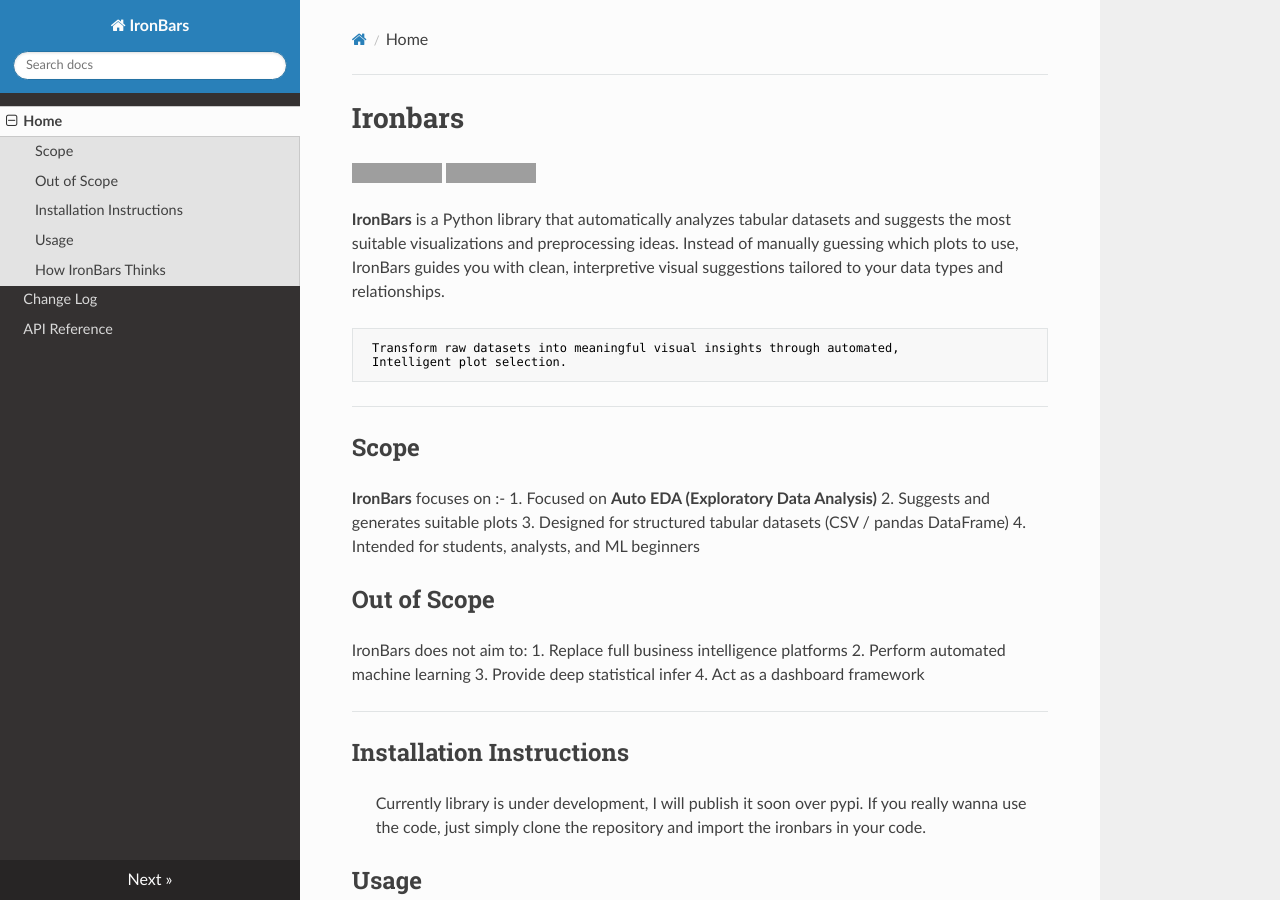
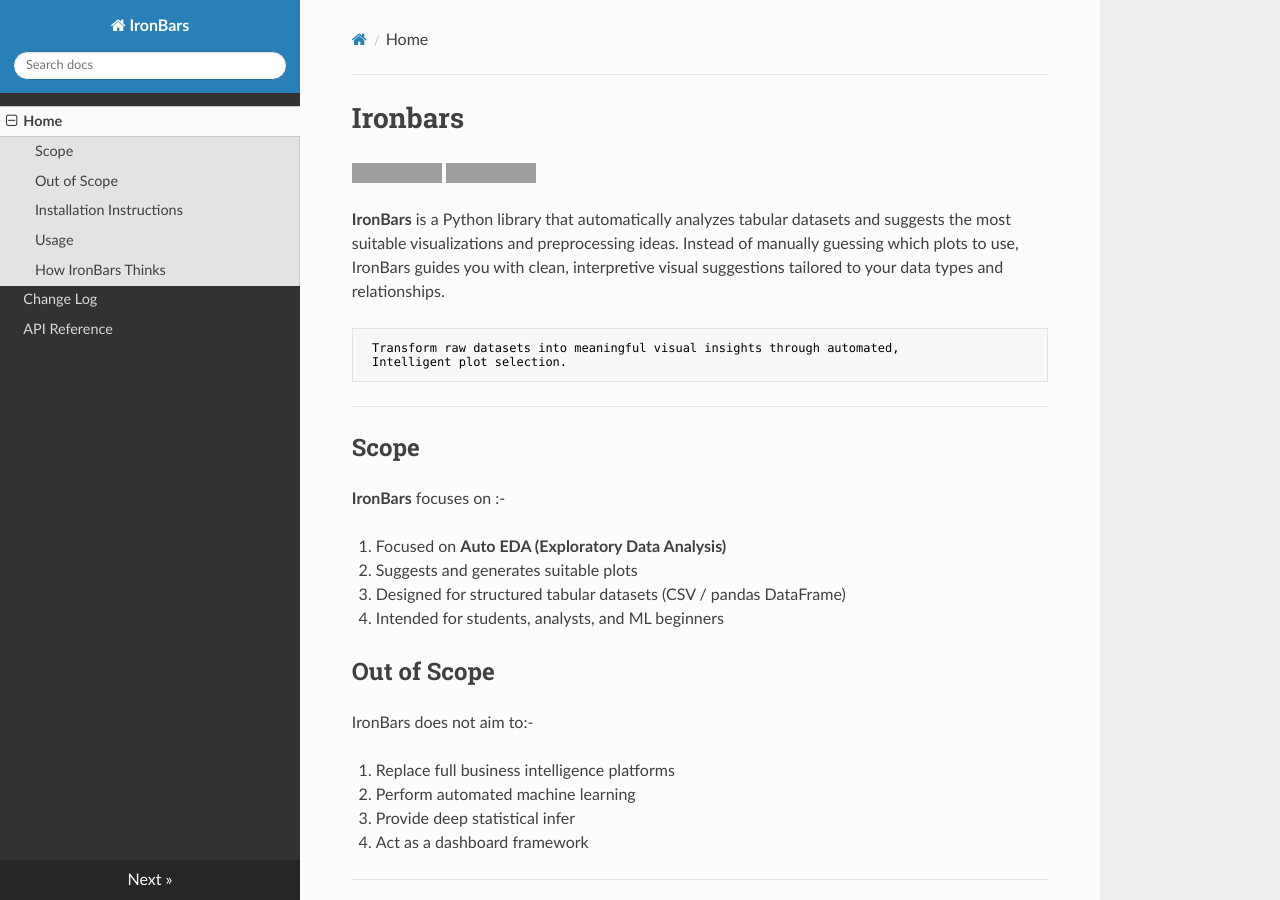
Before and after one commit to GourSahil/ironbars, an MkDocs documentation site: the page built from docs/index.md, in a window 1280 px wide and 900 px high. Built offline with MkDocs 1.6.1, drawn with Linux system fonts in a browser that asks for light colours; nearby versions of some CDN libraries; grey boxes are pictures that could not be loaded.

Commit message:
Fixed a minor visual bug

```diff
--- a/docs/index.md
+++ b/docs/index.md
@@ -13,13 +13,15 @@ interpretive visual suggestions tailored to your data types and relationships.
 ---
 ## Scope
 **IronBars** focuses on :-
+
 1. Focused on **Auto EDA (Exploratory Data Analysis)**
 2. Suggests and generates suitable plots
 3. Designed for structured tabular datasets (CSV / pandas DataFrame)
 4. Intended for students, analysts, and ML beginners
 
 ## Out of Scope
-IronBars does not aim to:
+IronBars does not aim to:-
+
 1. Replace full business intelligence platforms
 2. Perform automated machine learning
 3. Provide deep statistical infer
```
